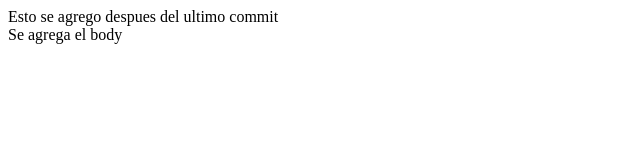
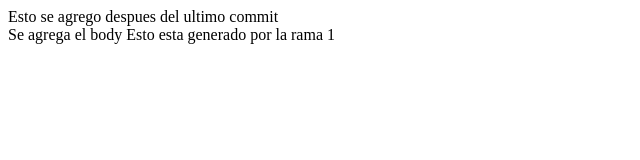
Before and after one commit to Poncho150996/AprendiendoGitHub, a plain HTML site: page index.html in a window 1280 px wide. Shown: the whole page, without its empty margins (0-640 px from the left). Drawn offline with Linux system fonts and the light colour scheme.

Commit message:
Se agrega el primer commit de la rama 1

```diff
--- a/index.html
+++ b/index.html
@@ -15,5 +15,7 @@
     <body>
         Se agrega el body
     </body>
+
+    Esto esta generado por la rama 1
 </body>
 </html>
```
Also changed, not shown: nuevo.html (+2 -0 lines).
